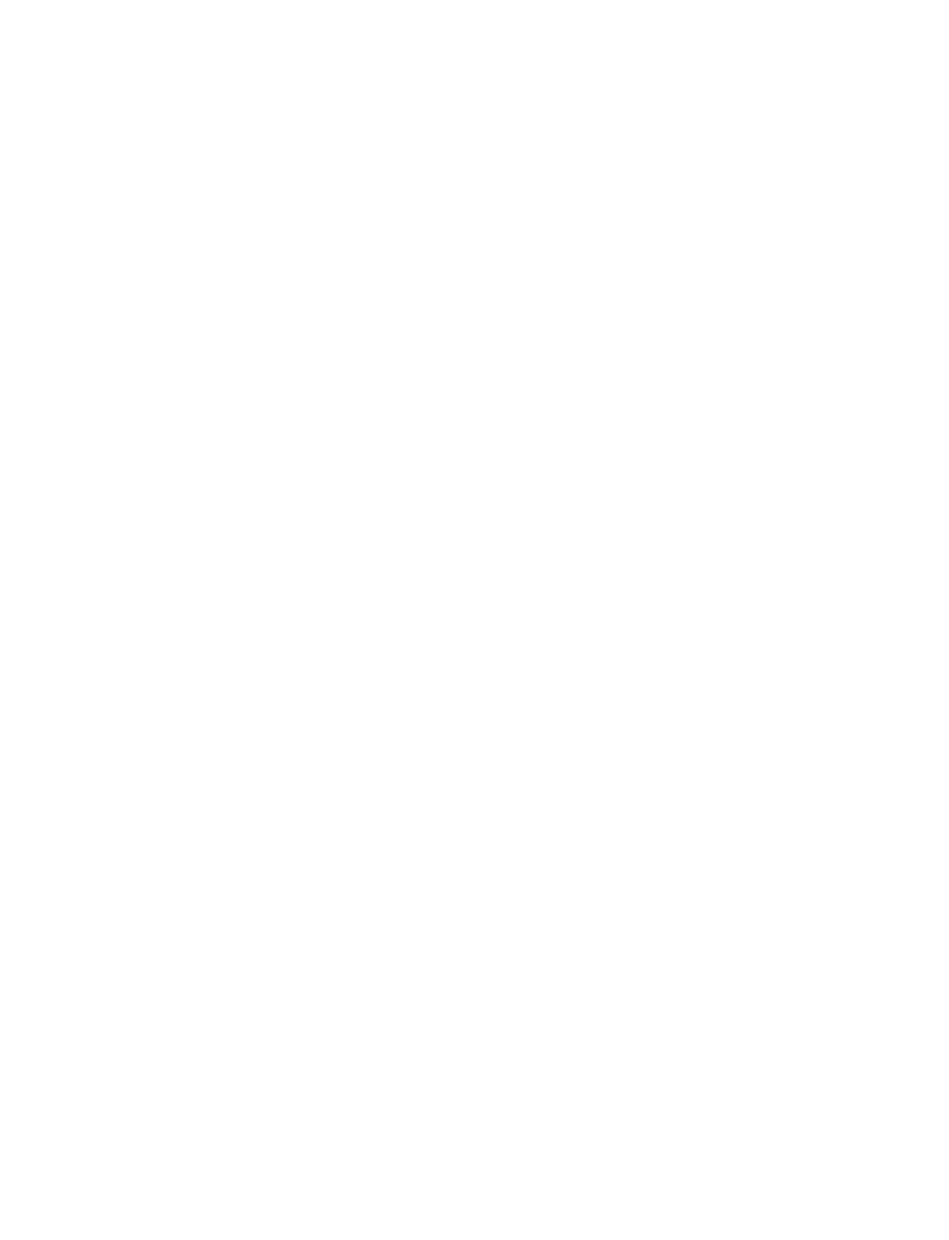
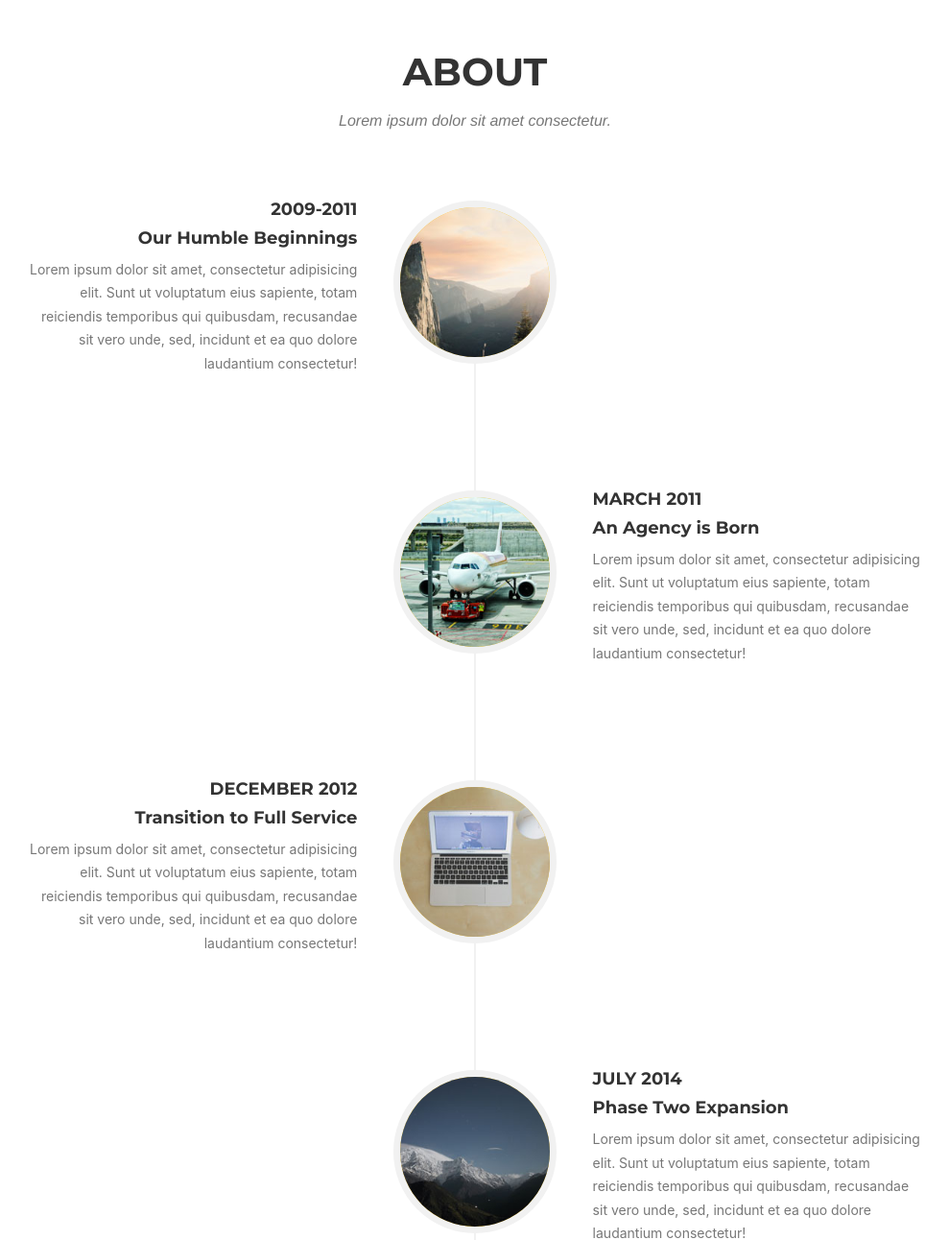
Before and after one commit to jjorozco20/website, a React (Create React App) app: page / in a window 1280 px wide. Shown: the part 1508-2800 px from the top of the page at 96% size, without its empty margins (145-1134 px from the left). Before the commit the page ends 1411 px from the top, so only its background shows below. Built offline with nearby package versions, Linux system fonts and the light colour scheme; a web font is replaced by a local one.

Commit message:
Added HTML content and rendered in Home.js

```diff
--- a/src/components/Common/Services.js
+++ b/src/components/Common/Services.js
@@ -1,4 +1,4 @@
-import React, {Component} from 'react';
+import React from 'react';
 import SingleService from './SingleService';
 
 const services = [
@@ -7,8 +7,7 @@ const services = [
     {title: 'Web Security', description: 'piano', icon: 'fa-lock'}
 ];
 
-class Services extends Component{
-    render(){
+function Services (){
         return (
             <section id="services">
                 <div className="container">
@@ -23,5 +22,4 @@ class Services extends Component{
             </section>
         );
     }
-}
 export default Services;
--- a/src/components/Common/Timeline.js
+++ b/src/components/Common/Timeline.js
@@ -0,0 +1,81 @@
+import React from 'react';
+
+function Timeline (props){
+    return (
+        <section id="about">
+        <div className="container">
+            <div className="row">
+                <div className="col-lg-12 text-center">
+                    <h2 className="section-heading">About</h2>
+                    <h3 className="section-subheading text-muted">Lorem ipsum dolor sit amet consectetur.</h3>
+                </div>
+            </div>
+            <div className="row">
+                <div className="col-lg-12">
+                    <ul className="timeline">
+                        <li>
+                            <div className="timeline-image">
+                                <img className="img-circle img-responsive" src="img/about/1.jpg" alt=""/>
+                            </div>
+                            <div className="timeline-panel">
+                                <div className="timeline-heading">
+                                    <h4>2009-2011</h4>
+                                    <h4 className="subheading">Our Humble Beginnings</h4>
+                                </div>
+                                <div className="timeline-body">
+                                    <p className="text-muted">Lorem ipsum dolor sit amet, consectetur adipisicing elit. Sunt ut voluptatum eius sapiente, totam reiciendis temporibus qui quibusdam, recusandae sit vero unde, sed, incidunt et ea quo dolore laudantium consectetur!</p>
+                                </div>
+                            </div>
+                        </li>
+                        <li className="timeline-inverted">
+                            <div className="timeline-image">
+                                <img className="img-circle img-responsive" src="img/about/2.jpg" alt=""/>
+                            </div>
+                            <div className="timeline-panel">
+                                <div className="timeline-heading">
+                                    <h4>March 2011</h4>
+                                    <h4 className="subheading">An Agency is Born</h4>
+                                </div>
+                                <div className="timeline-body">
+                                    <p className="text-muted">Lorem ipsum dolor sit amet, consectetur adipisicing elit. Sunt ut voluptatum eius sapiente, totam reiciendis temporibus qui quibusdam, recusandae sit vero unde, sed, incidunt et ea quo dolore laudantium consectetur!</p>
+                                </div>
+                            </div>
+                        </li>
+                        <li>
+                            <div className="timeline-image">
+                                <img className="img-circle img-responsive" src="img/about/3.jpg" alt=""/>
+                            </div>
+                            <div className="timeline-panel">
+                                <div className="timeline-heading">
+                                    <h4>December 2012</h4>
+                                    <h4 className="subheading">Transition to Full Service</h4>
+                                </div>
+                                <div className="timeline-body">
+                                    <p className="text-muted">Lorem ipsum dolor sit amet, consectetur adipisicing elit. Sunt ut voluptatum eius sapiente, totam reiciendis temporibus qui quibusdam, recusandae sit vero unde, sed, incidunt et ea quo dolore laudantium consectetur!</p>
+                                </div>
+                            </div>
+                        </li>
+                        <li className="timeline-inverted">
+                            <div className="timeline-image">
+                                <img className="img-circle img-responsive" src="img/about/4.jpg" alt=""/>
+                            </div>
+                            <div className="timeline-panel">
+                                <div className="timeline-heading">
+                                    <h4>July 2014</h4>
+                                    <h4 className="subheading">Phase Two Expansion</h4>
+                                </div>
+                                <div className="timeline-body">
+                                    <p className="text-muted">Lorem ipsum dolor sit amet, consectetur adipisicing elit. Sunt ut voluptatum eius sapiente, totam reiciendis temporibus qui quibusdam, recusandae sit vero unde, sed, incidunt et ea quo dolore laudantium consectetur!</p>
+                                </div>
+                            </div>
+                        </li>
+                        <li className="timeline-inverted">
+                        </li>
+                    </ul>
+                </div>
+            </div>
+        </div>
+    </section>
+    );
+}
+export default Timeline;
--- a/src/components/Pages/Home.js
+++ b/src/components/Pages/Home.js
@@ -1,6 +1,7 @@
 import React, {Component} from 'react';
 import Header from '../Common/Header';
 import backgroundImage from '../assets/img/header-bg.jpg';
+import Timeline from '../Common/Timeline';
 //Reusable components
 import Services from '../Common/Services';
 class Home extends Component{
@@ -8,7 +9,9 @@ class Home extends Component{
         return(
             <div>
                 <Header title="Welcome to our Studio" subtitle="It's Nice to meet ya" buttonText="Tell me more" link="/services" showButton={true} image={backgroundImage}/>
-                <Services />
+                <Services/>
+                <Timeline/>
+
             </div>
         );
     }
```
